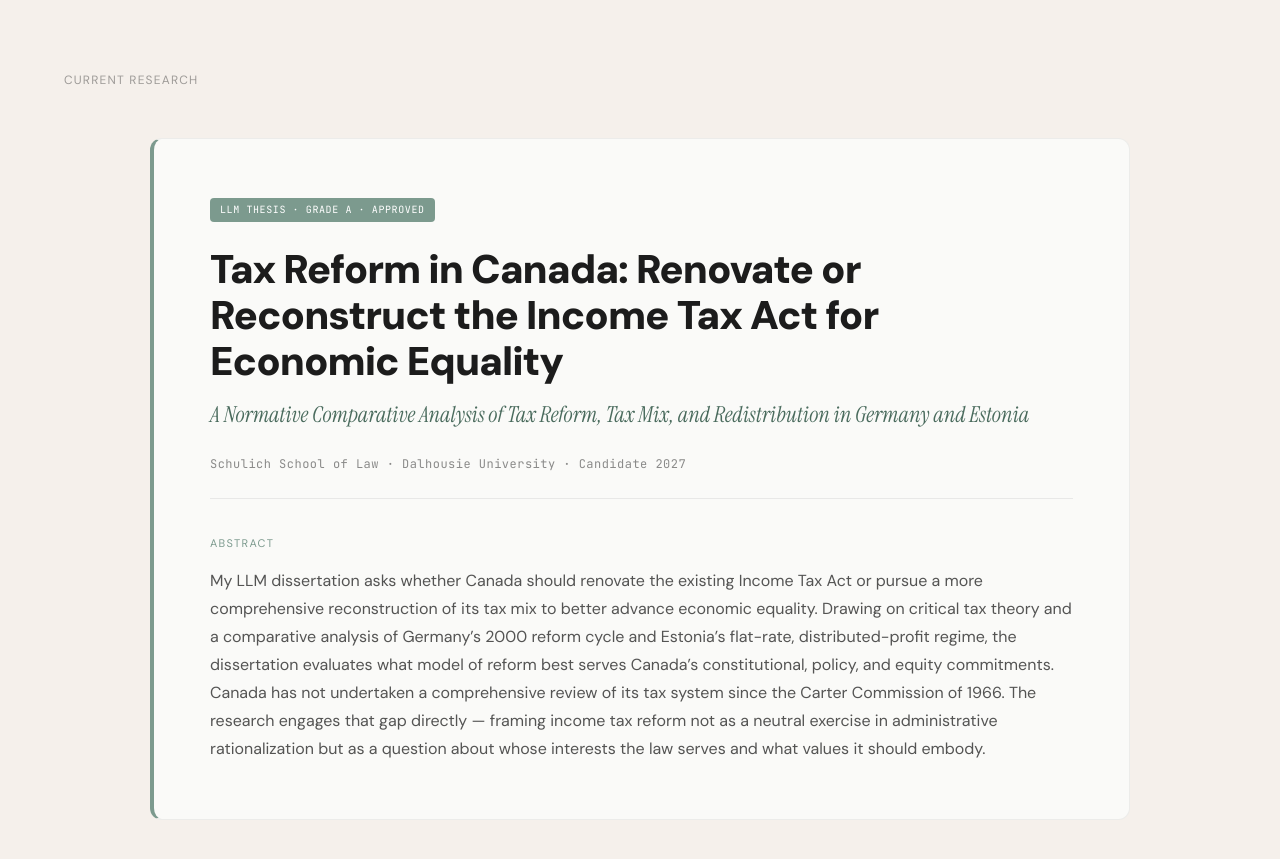
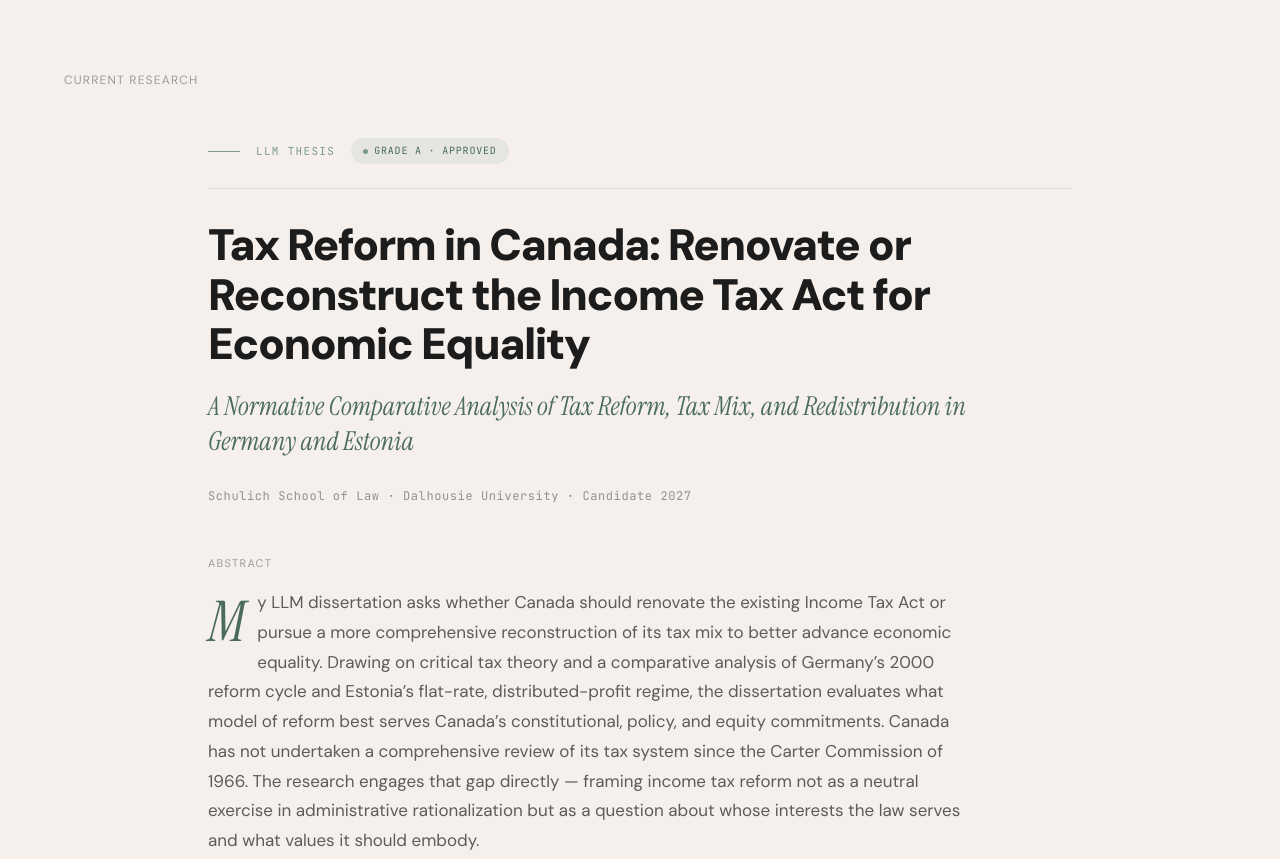
Before and after one commit to JitakshiS/Primrose-tax-law, a plain HTML site: page about.html in a window 1280 px wide. Shown: the part 2660-3519 px from the top of the page. Drawn offline with Linux system fonts and the light colour scheme.

Commit message:
Redesign LLM thesis card: editorial layout, no side border

```diff
--- a/about.html
+++ b/about.html
@@ -531,70 +531,111 @@
     }
 
     .research-card {
-      background: #FAFAF8;
-      border: 1px solid rgba(28, 28, 28, 0.06);
-      border-left: 4px solid #7C9A8E;
-      border-radius: 12px;
-      padding: 56px;
-      max-width: 980px;
+      max-width: 880px;
       margin: 0 auto;
-    }
-
-    .research-tag {
-      display: inline-block;
-      background: #7C9A8E;
-      color: #fff;
-      font-family: 'JetBrains Mono', monospace;
-      font-size: 10px;
-      padding: 4px 10px;
-      border-radius: 4px;
-      letter-spacing: 0.06em;
-      margin-bottom: 24px;
-    }
-
-    .research-title {
-      font-family: 'DM Sans', sans-serif;
-      font-weight: 900;
-      font-size: clamp(28px, 3.5vw, 40px);
-      line-height: 1.15;
-      letter-spacing: -1px;
-      color: #1C1C1C;
-      margin-bottom: 16px;
-    }
-
-    .research-subtitle {
-      font-family: 'Instrument Serif', serif;
-      font-style: italic;
-      font-size: 22px;
-      line-height: 1.4;
-      color: #4A6B5D;
-      margin-bottom: 24px;
-    }
-
-    .research-school {
-      font-family: 'JetBrains Mono', monospace;
-      font-size: 12px;
-      letter-spacing: 0.04em;
-      color: rgba(28, 28, 28, 0.5);
-      margin-bottom: 36px;
+      padding: 0 8px;
+    }
+
+    .research-tag-row {
+      display: flex;
+      align-items: center;
+      gap: 16px;
+      margin-bottom: 32px;
       padding-bottom: 24px;
       border-bottom: 1px solid rgba(28, 28, 28, 0.08);
     }
 
-    .research-abstract-label {
-      font-family: 'DM Sans', sans-serif;
+    .research-tag-row::before {
+      content: '';
+      flex: 0 0 32px;
+      height: 1px;
+      background: #7C9A8E;
+    }
+
+    .research-tag {
+      font-family: 'JetBrains Mono', monospace;
       font-size: 11px;
       text-transform: uppercase;
       letter-spacing: 0.12em;
       color: #7C9A8E;
-      margin-bottom: 14px;
+    }
+
+    .research-badge {
+      display: inline-flex;
+      align-items: center;
+      gap: 6px;
+      background: rgba(124, 154, 142, 0.12);
+      color: #4A6B5D;
+      font-family: 'JetBrains Mono', monospace;
+      font-size: 10px;
+      padding: 5px 12px;
+      border-radius: 100px;
+      letter-spacing: 0.08em;
+      text-transform: uppercase;
+      font-weight: 500;
+    }
+
+    .research-badge::before {
+      content: '';
+      width: 5px;
+      height: 5px;
+      border-radius: 50%;
+      background: #7C9A8E;
+    }
+
+    .research-title {
+      font-family: 'DM Sans', sans-serif;
+      font-weight: 900;
+      font-size: clamp(28px, 3.5vw, 44px);
+      line-height: 1.12;
+      letter-spacing: -1.5px;
+      color: #1C1C1C;
+      margin-bottom: 20px;
+    }
+
+    .research-subtitle {
+      font-family: 'Instrument Serif', serif;
+      font-style: italic;
+      font-size: clamp(20px, 2.2vw, 26px);
+      line-height: 1.35;
+      color: #4A6B5D;
+      margin-bottom: 28px;
+      max-width: 760px;
+    }
+
+    .research-school {
+      font-family: 'JetBrains Mono', monospace;
+      font-size: 12px;
+      letter-spacing: 0.05em;
+      color: rgba(28, 28, 28, 0.45);
+      margin-bottom: 48px;
+    }
+
+    .research-abstract-label {
+      font-family: 'DM Sans', sans-serif;
+      font-size: 11px;
+      text-transform: uppercase;
+      letter-spacing: 0.12em;
+      color: rgba(28, 28, 28, 0.4);
+      margin-bottom: 16px;
     }
 
     .research-abstract {
       font-family: 'DM Sans', sans-serif;
-      font-size: 16px;
+      font-size: 17px;
       line-height: 1.75;
-      color: rgba(28, 28, 28, 0.75);
+      color: rgba(28, 28, 28, 0.7);
+      max-width: 760px;
+    }
+
+    .research-abstract::first-letter {
+      font-family: 'Instrument Serif', serif;
+      font-size: 56px;
+      line-height: 1;
+      float: left;
+      margin: 6px 12px 0 0;
+      color: #4A6B5D;
+      font-style: italic;
     }
 
     /* ============================================
@@ -1061,7 +1102,11 @@
       }
 
       .research-card {
-        padding: 36px 28px;
+        padding: 0;
+      }
+
+      .research-tag-row::before {
+        flex-basis: 16px;
       }
 
       .teaching {
@@ -1451,7 +1496,10 @@
     <div class="container">
       <div class="research-label fade-in">Current Research</div>
       <div class="research-card fade-in">
-        <span class="research-tag">LLM THESIS &middot; GRADE A &middot; APPROVED</span>
+        <div class="research-tag-row">
+          <span class="research-tag">LLM Thesis</span>
+          <span class="research-badge">Grade A &middot; Approved</span>
+        </div>
         <h2 class="research-title">Tax Reform in Canada: Renovate or Reconstruct the Income Tax Act for Economic&nbsp;Equality</h2>
         <div class="research-subtitle">A Normative Comparative Analysis of Tax Reform, Tax Mix, and Redistribution in Germany and&nbsp;Estonia</div>
         <div class="research-school">Schulich School of Law &middot; Dalhousie University &middot; Candidate&nbsp;2027</div>
```
